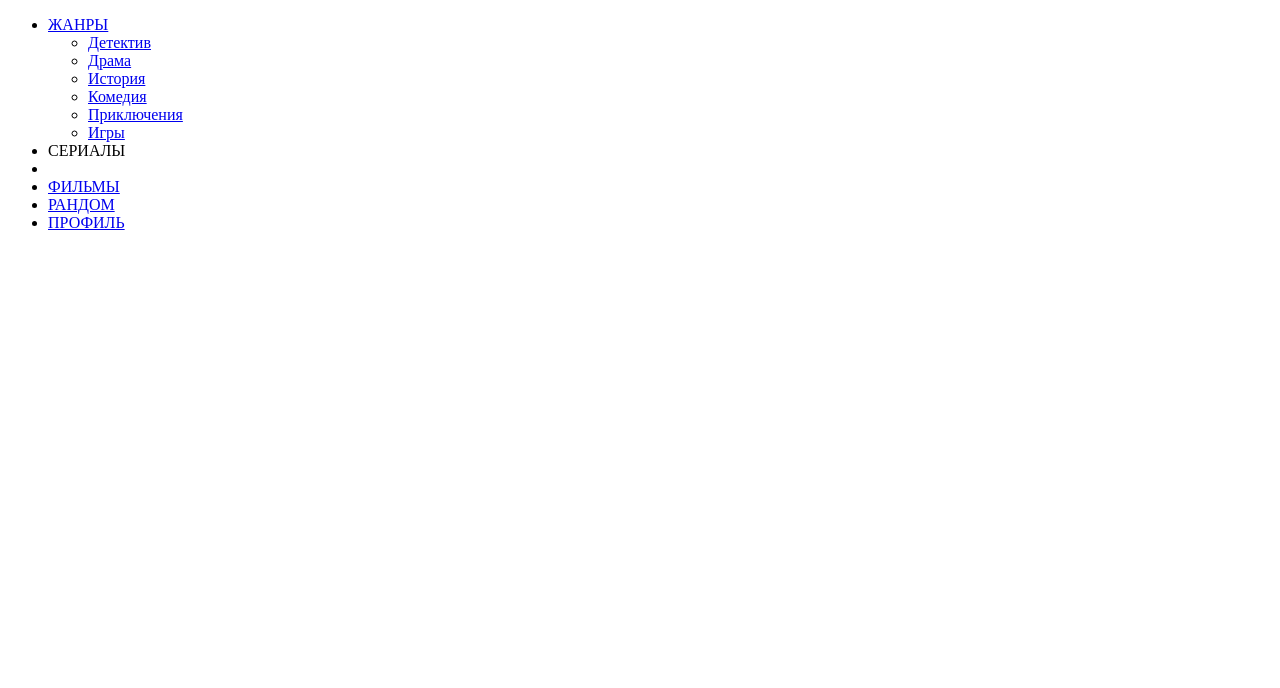
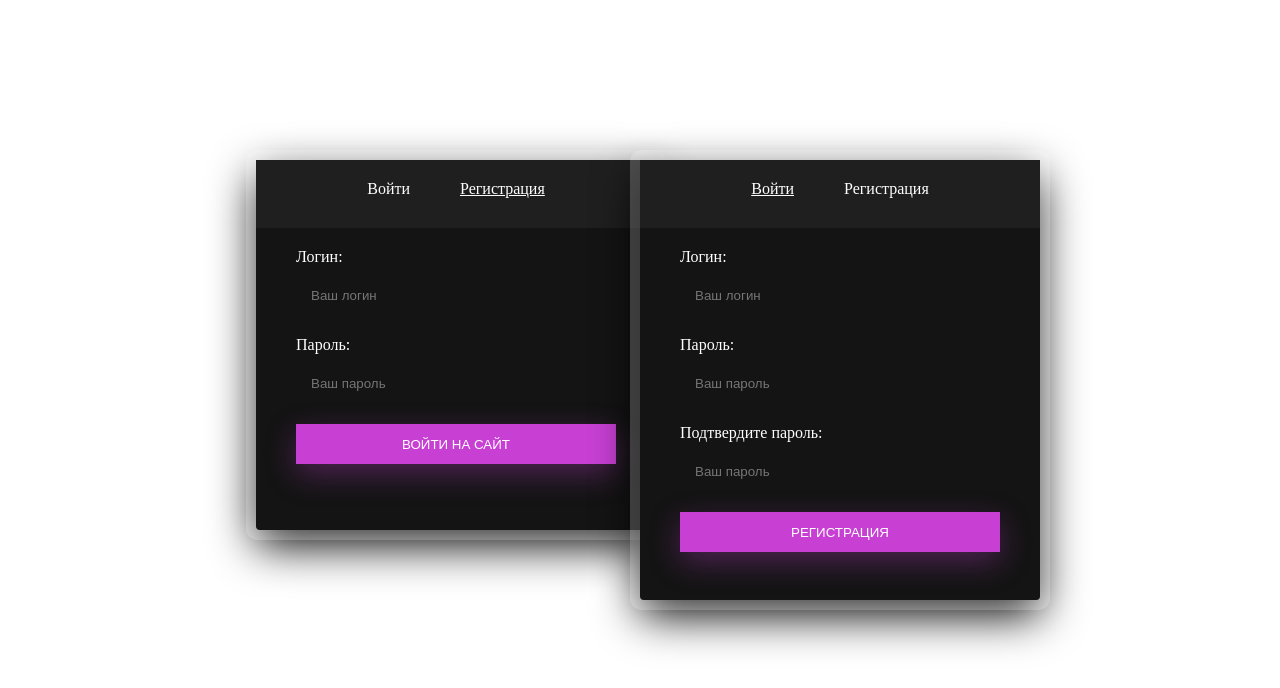
Before and after one commit to crazysparrow69/Course_work, a plain HTML site: page html/test.html in a window 1280 px wide. Drawn offline with Linux system fonts and the light colour scheme.

Commit message:
created forms

```diff
--- a/html/test.html
+++ b/html/test.html
@@ -8,30 +8,71 @@
   <title>Document</title>
 </head>
 <body>
-  <div id="div1">
-    <ul class="header-menu">
-      <li>
-        <a id="detective" href="#">ЖАНРЫ</a>
-        <div id="hidden-menu">
-          <ul class="hidden-ul">
-            <li><a href="#">Детектив</a></li>
-            <li><a href="#">Драма</a></li>
-            <li><a href="#">История</a></li>
-          </ul>
-          <ul class="hidden-ul">
-            <li><a href="#">Комедия</a></li>
-            <li><a href="#">Приключения</a></li>
-            <li><a href="#">Игры</a></li>
-          </ul>
+  <div id="login-form">
+    <div class="login-header">
+      <div class="title">
+        <p id="login">Войти </p>
+        <p id="register">Регистрация</p>
+      </div>
+    </div>
+
+    <form method="post">
+      <div class="login-content">
+        <div class="login-row">
+          <div class="login-caption">Логин:</div>
+          <div class="login-input">
+            <input type="text" name="login-name" id="login-name" placeholder="Ваш логин">
+          </div>
         </div>
-      </li>
-      <li>СЕРИАЛЫ<li>
-      <li><a href="#">ФИЛЬМЫ</a></li>
-      <li><a href="#">РАНДОМ</a></li>
-      <li><a href="#">ПРОФИЛЬ</a></li>
-    </ul>
 
+        <div class="login-row">
+          <div class="login-caption">Пароль:</div>
+          <div class="login-input">
+            <input type="text" name="login-password" id="login-password" placeholder="Ваш пароль">
+          </div>
+        </div>
+
+        <button id="login-button">ВОЙТИ НА САЙТ</button>
+      </div>
+    </form>
   </div>
+
+  <div id="registration-form">
+    <div class="login-header">
+      <div class="title">
+        <p id="login">Войти </p>
+        <p id="register">Регистрация</p>
+      </div>
+    </div>
+
+    <form method="post">
+      <div class="login-content">
+        <div class="login-row">
+          <div class="login-caption">Логин:</div>
+          <div class="login-input">
+            <input type="text" name="register-name" id="register-name" placeholder="Ваш логин">
+          </div>
+        </div>
+
+        <div class="login-row">
+          <div class="login-caption">Пароль:</div>
+          <div class="login-input">
+            <input type="text" name="register-password" id="register-password" placeholder="Ваш пароль">
+          </div>
+        </div>
+
+        <div class="login-row">
+          <div class="login-caption">Подтвердите пароль:</div>
+          <div class="login-input">
+            <input type="text" name="register-repassword" id="register-repassword" placeholder="Ваш пароль">
+          </div>
+        </div>
+
+        <button id="login-button">РЕГИСТРАЦИЯ</button>
+      </div>
+    </form>
+  </div>
+
   <script type="module" src="/js/test.js"></script>
 </body>
 </html>
```
